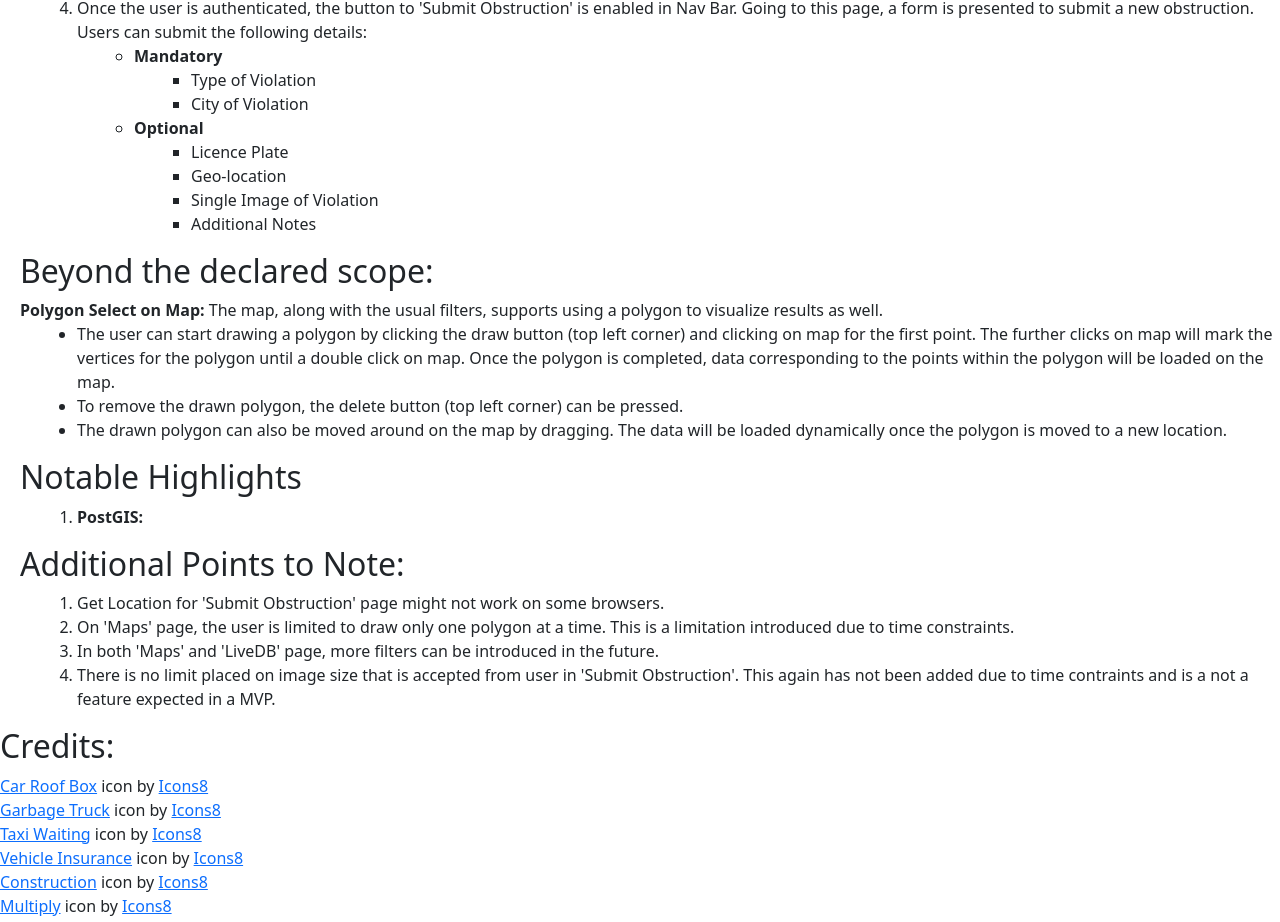
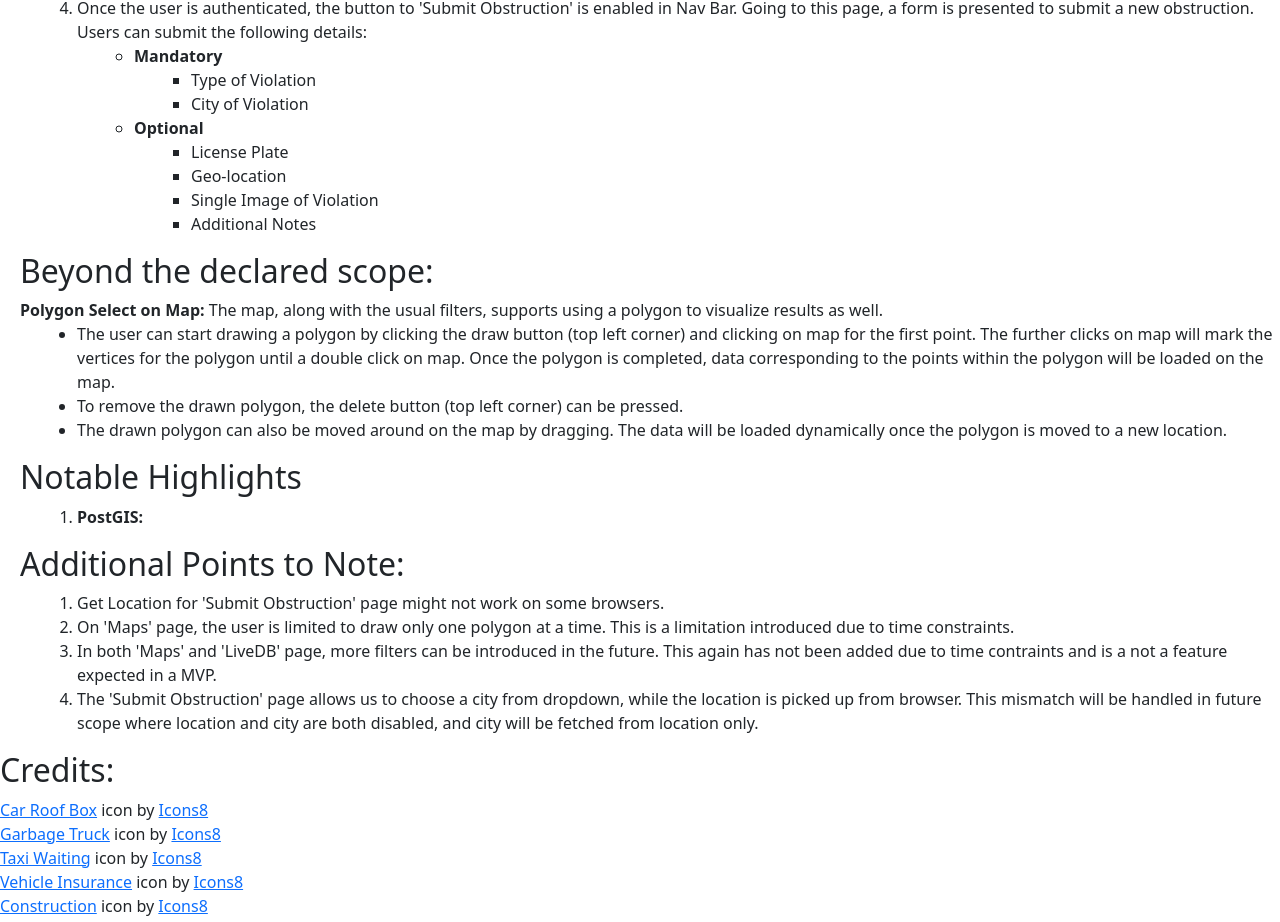
Before and after one commit to ckclassrooms/final-project-proposal-twix, a React (Create React App) app: page /#/about in a window 1280 px wide. Shown: the part 1314-2236 px from the top of the page. Built offline with nearby package versions, Linux system fonts and the light colour scheme; no server answers; what @mapbox/mapbox-gl-draw would draw is missing.

Commit message:
documentation update

```diff
--- a/src/components/About.jsx
+++ b/src/components/About.jsx
@@ -106,7 +106,7 @@ function About() {
                         <li>
                             <b>Optional</b>
                             <ul>
-                                <li>Licence Plate</li>
+                                <li>License Plate</li>
                                 <li>Geo-location</li>
                                 <li>Single Image of Violation</li>
                                 <li>Additional Notes</li>
@@ -145,9 +145,8 @@ function About() {
                 <ol>
                     <li>Get Location for 'Submit Obstruction' page might not work on some browsers.</li>
                     <li>On 'Maps' page, the user is limited to draw only one polygon at a time. This is a limitation introduced due to time constraints. </li>
-                    <li> In both 'Maps' and 'LiveDB' page, more filters can be introduced in the future. </li>
-                    <li>There is no limit placed on image size that is accepted from user in 'Submit Obstruction'. This again has not been added due to time contraints and is a not a feature expected in a MVP.</li>
-
+                    <li> In both 'Maps' and 'LiveDB' page, more filters can be introduced in the future. This again has not been added due to time contraints and is a not a feature expected in a MVP. </li>
+                    <li>The 'Submit Obstruction' page allows us to choose a city from dropdown, while the location is picked up from browser. This mismatch will be handled in future scope where location and city are both disabled, and city will be fetched from location only.</li>
                 </ol>
             </p>
             </div>
--- a/src/components/LiveDb.jsx
+++ b/src/components/LiveDb.jsx
@@ -158,7 +158,7 @@ function LiveDb() {
        <div class="filterDiv d-flex flex-md-row">
             <div className="filterValues">
                 <div className="timeFilterValue">
-                    <label>Time</label>
+                    <label>Date and Time</label>
                     <div class="wrapTimeInput">
                     <Form.Label>From</Form.Label>
                     <input type="datetime-local" class="form-control" value={time1} onChange={(event) => {setTime(event.target.value, 1)}}></input>
```
